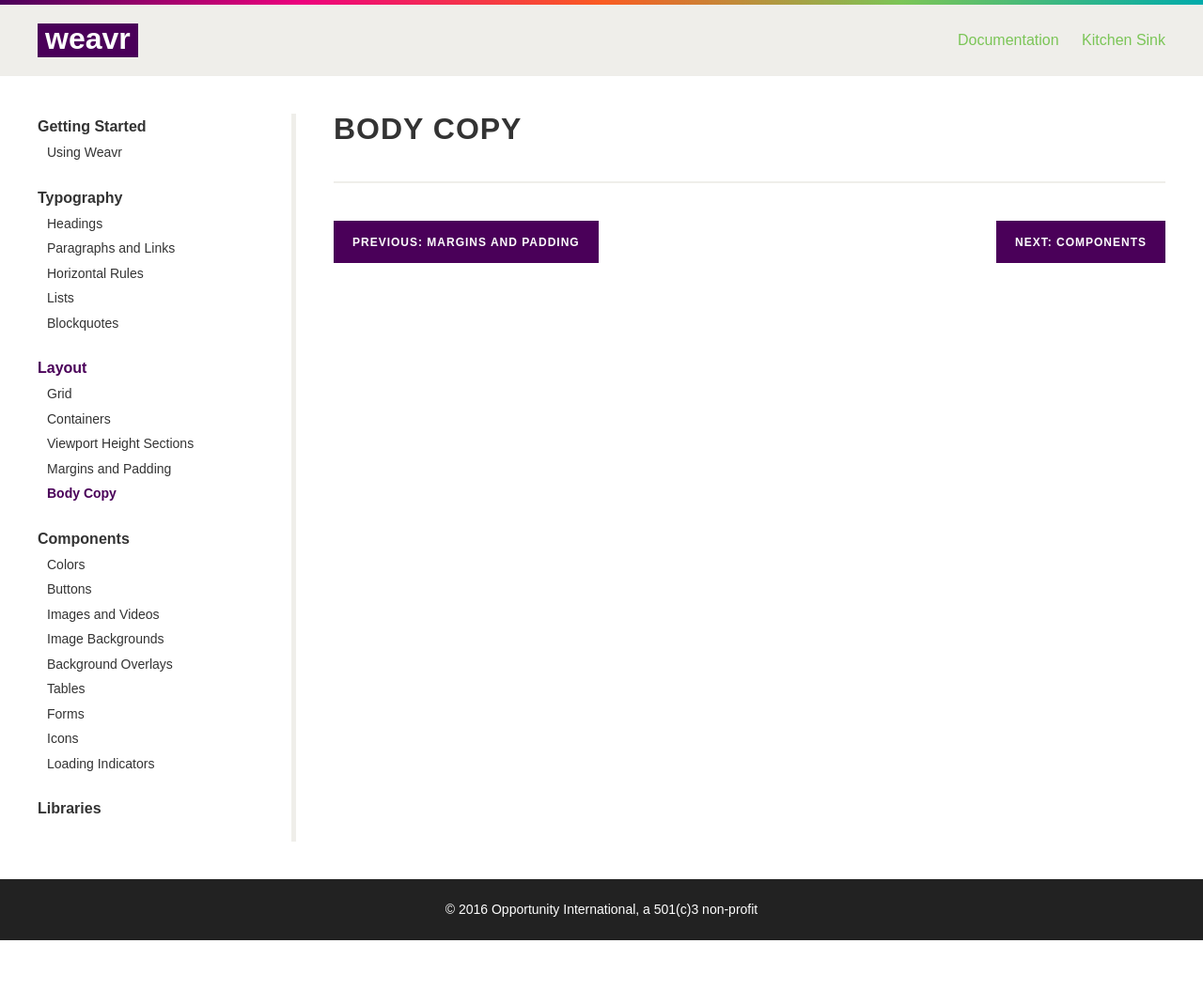
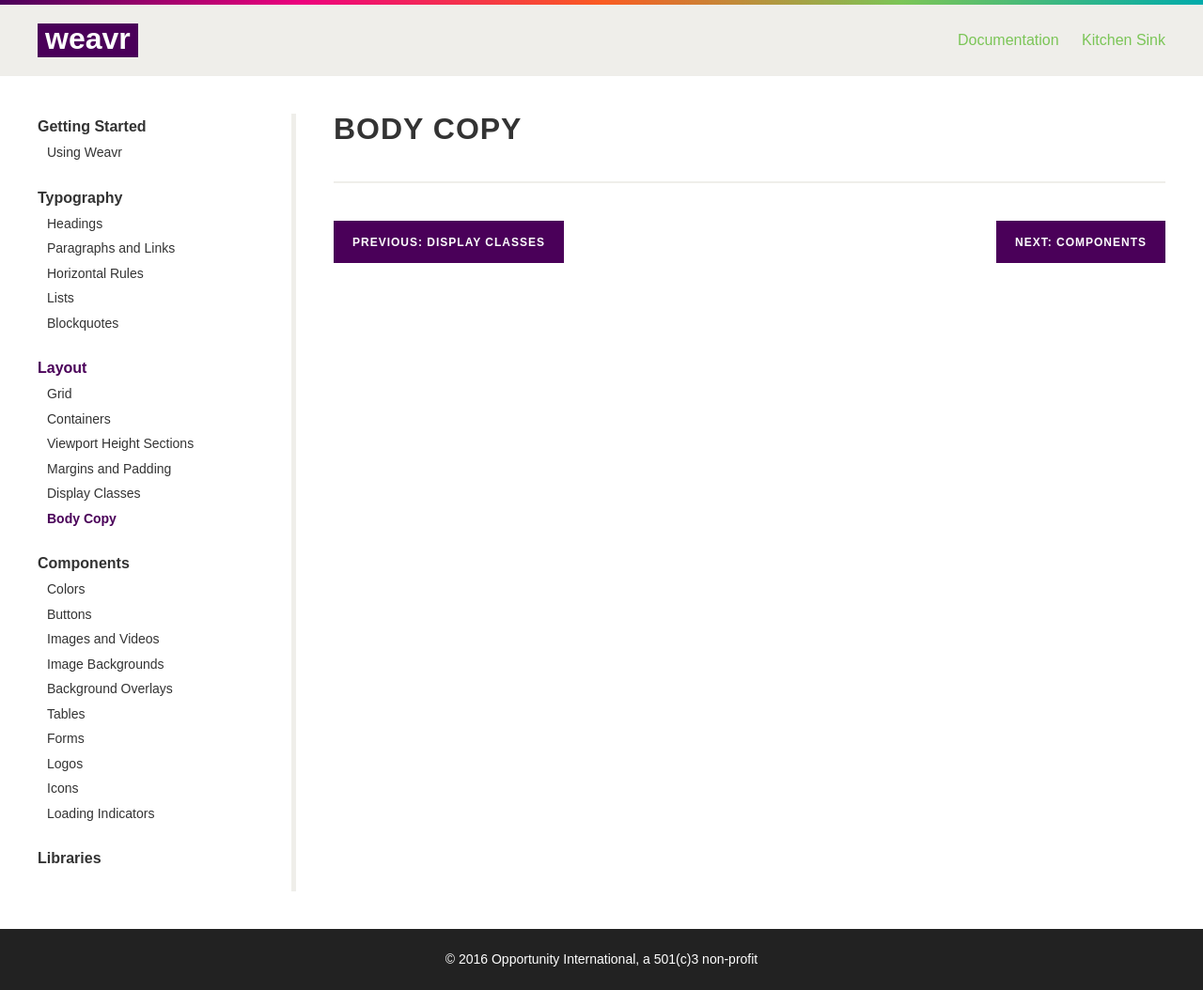
Before and after one commit to OpportunityIntl/Weavr, a Jekyll site: the page built from docs/layout/body-copy/index.md, in a window 1280 px wide. Shown: the whole page at 94% size. Built offline with Jekyll 4.4.1, drawn with Linux system fonts in a browser that asks for light colours; nearby versions of some CDN libraries; Markdown is read by kramdown in place of the engine named in the settings; comment, search, counter and statistics services are not loaded; before the commit the page ends 1001 px from its top, so only the background shows below that.

```diff
--- a/_config.yml
+++ b/_config.yml
@@ -40,6 +40,8 @@ nav:
         url: 'viewport-height-sections'
       - title: 'Margins and Padding'
         url: 'margins-and-padding'
+      - title: 'Display Classes'
+        url: 'display-classes'
       - title: 'Body Copy'
         url: 'body-copy'
   - title: 'Components'
@@ -59,6 +61,8 @@ nav:
         url: 'tables'
       - title: 'Forms'
         url: 'forms'
+      - title: 'Logos'
+        url: 'logos'
       - title: 'Icons'
         url: 'icons'
       - title: 'Loading Indicators'
```
Also changed, not shown: docs/components/logos/index.md (added, +4 -0 lines), docs/layout/display-classes/index.md (added, +4 -0 lines).
